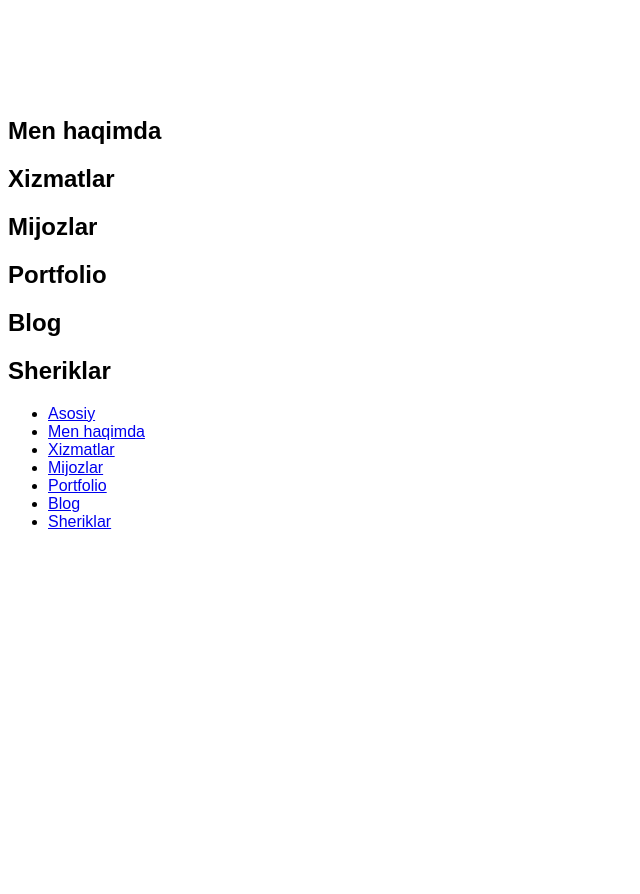
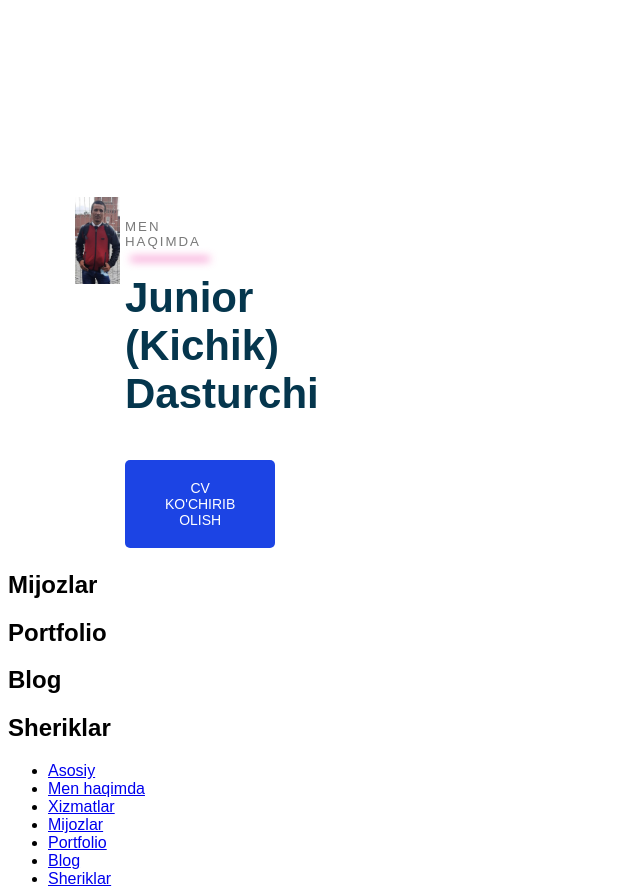
Before and after one commit to jama050690/css, a plain HTML site: page project/project.html in a window 1280 px wide. Shown: the part 1129-2023 px from the top of the page, without its empty margins (0-640 px from the left). Before the commit the page ends 1676 px from the top, so only its background shows below. Drawn offline with Linux system fonts and the light colour scheme.

Commit message:
about me section work in progress (WIP)

```diff
--- a/project/project.css
+++ b/project/project.css
@@ -15,6 +15,40 @@ body {
 
 .clearfix {
     clear: both;
+}
+.section-subtitle {
+    letter-spacing: 2px;
+    font-weight: 500;
+    margin-bottom: 10px;
+    color: #797979;
+    text-transform: uppercase;
+
+}
+.section-title {
+    margin-top: 5px;
+    font-size: 42px;
+    font-weight: 700;
+    text-transform: capitalize;
+    color: #05364d;
+}
+.button {
+    border: none;
+    background-color: #1C44E4;
+    color: #FFFF;
+    font-weight: 500;
+    font-size: 14PX;
+    padding: 20PX 40PX;
+    cursor: pointer;
+    border-radius: 5px;
+}
+.blur-line {
+    display: inline-block;
+    margin-left: 5px;
+    width: 80px;
+    height: 4px;
+    background-color: rgba(237, 35, 159, 0.6);
+    filter: blur(4px);
+    border-radius: 4px;
 }
 
 /*End of Core style*/
@@ -113,14 +147,7 @@ body {
 
 .main-section__action {
     margin-top: 30px;
-    border: none;
-    background-color: #1C44E4;
-    color: #FFFF;
-    font-weight: 500;
-    font-size: 14PX;
-    padding: 20PX 40PX;
-    cursor: pointer;
-    border-radius: 5px;
+
 }
 
 /* Statisticcal section*/
@@ -148,3 +175,32 @@ body {
     color: #797979;
     font-weight: 300;
 }
+
+/* About me section*/
+
+.about-me {
+    padding: 100px 0;
+}
+
+
+.about-me > div {
+    width: 50px;
+    float: left;
+}
+
+.about-me__image img{
+    width: 90%;
+
+}
+/*
+.about-me__description {
+font-size: 14px;
+font-weight: 300;
+color: #797979;
+line-height: 27px;
+
+}
+
+.about-me__action {
+    margin-top: 40px;
+} */
--- a/project/project.html
+++ b/project/project.html
@@ -51,8 +51,9 @@
         </header>
     </div>
 
-    <!--/Header section-->
-    <!--Main section-->
+    <!--/ End of Header section-->
+
+    <!-- Start of main section-->
     <div class="container">
         <section id="main-section" class="Main-section">
             <div class="main-section__info">
@@ -73,7 +74,7 @@
                         <i class="fa-brands fa-instagram"></i>
                     </a>
                 </div>
-                <button type="button" class="main-section__action to-uppercase">SEE MY WORK</button>
+                <button type="button" class="button main-section__action to-uppercase">SEE MY WORK</button>
             </div>
             <div class="main-section__img">
                 <img src="./images/me.png" alt="me">
@@ -81,8 +82,9 @@
             <div class="color-fix"></div>
     </div>
     </section>
-    <!--/Main section-->
-    <!--Statistical-->
+    <!--End of /Main section-->
+
+    <!--Start of Statistics-->
     <div class="container">
     <section id="statistics" class="statistics">
         <div class="statistics_item">
@@ -111,19 +113,43 @@
         </div>
         </section>
     </div>
-    <!--About me section-->
-    <section id="about me-section">
-        <h1>Men haqimda</h1>
+
+    <!-- Start of about me section-->
+    <div class="container">
+        <section id="about-me" class="about-me">
+        <div class="about-me__image">
+            <img src="./images/me.png" alt="me image">
+        </div>
+
+        <div class="about-me__info">
+            <h5 class="section-subtitle">
+                Men haqimda
+                <span class="blur-line"></span>
+            </h5>
+            <h3 class="section-title">
+                Junior (Kichik) dasturchi
+            </h3>
+            <!-- <p class="about-me__description">
+            Lorem ipsum dolor sit amet consectetur adipisicing elit.
+                Voluptatem iusto dolorum ab repudiandae.
+            Voluptatum sint odit eum, iusto corrupti magni?
+            </p> -->
+            <button type="button" class="button to-uppercase about-me__action">
+            Cv ko'chirib olish
+            </button>
+        </div>
     </section>
-    <!--/About me section-->
+</div>
+    <div class="clearfix"></div>
+    <!--/ End of About me section-->
+
+<!-- Start of Sercices section-->
     <div class="container">
-        <section class="statisticals"></section>
+        <section id="services" class="statisticals">
+            <h5></h5>
+        </section>
     </div>
-    <!--Services section-->
-    <section id="Services section">
-        <h1>Xizmatlar</h1>
-    </section>
-    <!--/Services section-->
+    <!-- End of Services section-->
 
     <!--Clients section-->
     <section id="Clients section">
```
Also changed, not shown: 1 other file.
